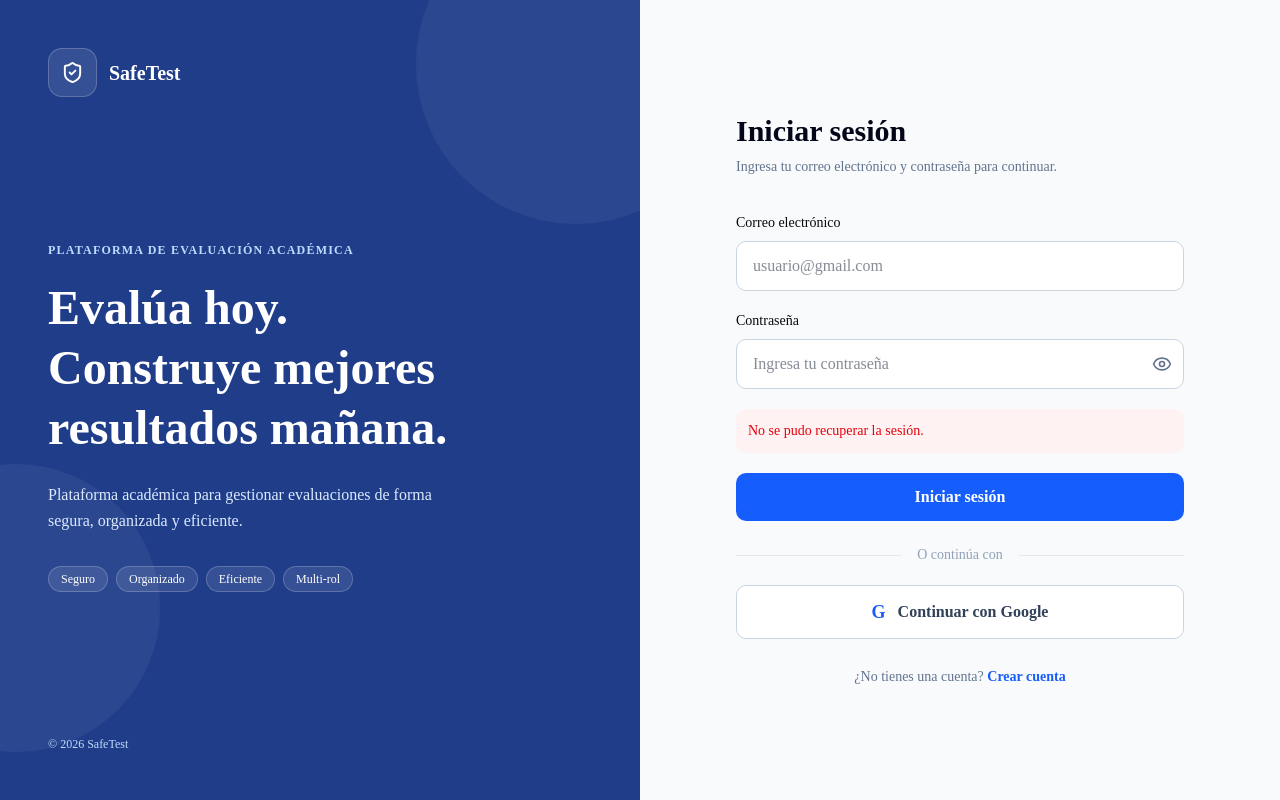
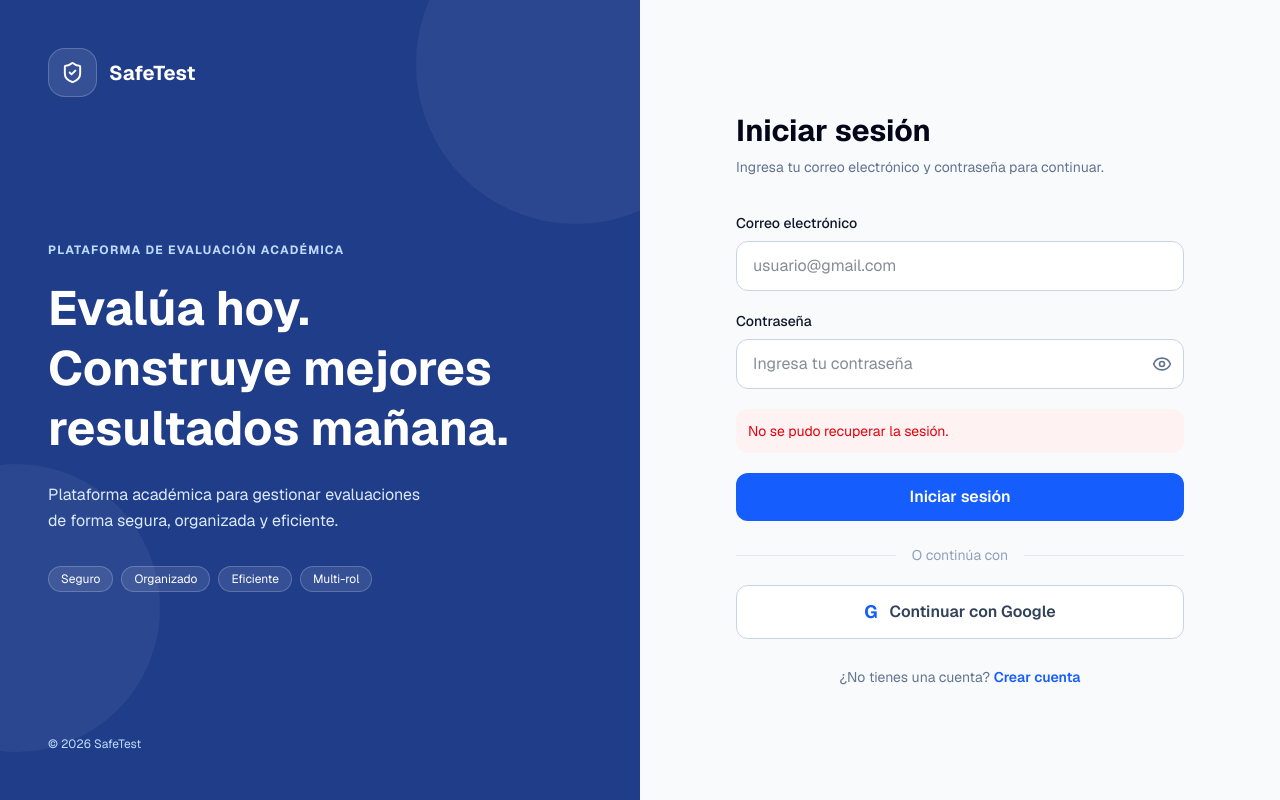
Before and after one commit to shalure10lure/SafeTest, a Next.js app in the folder frontend/: page / in a window 1280 px wide. Built offline with nearby package versions, Linux system fonts and the light colour scheme; no server answers.

Commit message:
style: establish SafeTest global design system

```diff
--- a/frontend/app/globals.css
+++ b/frontend/app/globals.css
@@ -1,15 +1,22 @@
+
 @import "tailwindcss";
 @import "tw-animate-css";
 @import "shadcn/tailwind.css";
 
 @custom-variant dark (&:is(.dark *));
 
+/* ==========================================
+   CONEXIÓN CON TAILWIND CSS
+   ========================================== */
+
 @theme inline {
   --color-background: var(--background);
   --color-foreground: var(--foreground);
-  --font-sans: var(--font-sans);
+
+  --font-sans: var(--font-geist-sans);
   --font-mono: var(--font-geist-mono);
-  --font-heading: var(--font-sans);
+  --font-heading: var(--font-geist-sans);
+
   --color-sidebar-ring: var(--sidebar-ring);
   --color-sidebar-border: var(--sidebar-border);
   --color-sidebar-accent-foreground: var(--sidebar-accent-foreground);
@@ -18,14 +25,17 @@
   --color-sidebar-primary: var(--sidebar-primary);
   --color-sidebar-foreground: var(--sidebar-foreground);
   --color-sidebar: var(--sidebar);
+
   --color-chart-5: var(--chart-5);
   --color-chart-4: var(--chart-4);
   --color-chart-3: var(--chart-3);
   --color-chart-2: var(--chart-2);
   --color-chart-1: var(--chart-1);
+
   --color-ring: var(--ring);
   --color-input: var(--input);
   --color-border: var(--border);
+
   --color-destructive: var(--destructive);
   --color-accent-foreground: var(--accent-foreground);
   --color-accent: var(--accent);
@@ -39,6 +49,21 @@
   --color-popover: var(--popover);
   --color-card-foreground: var(--card-foreground);
   --color-card: var(--card);
+
+  /* Identidad institucional SafeTest */
+  --color-brand: var(--brand);
+  --color-brand-light: var(--brand-light);
+  --color-brand-dark: var(--brand-dark);
+
+  /* Estados funcionales */
+  --color-success: var(--success);
+  --color-success-background: var(--success-background);
+  --color-warning: var(--warning);
+  --color-warning-background: var(--warning-background);
+  --color-info: var(--info);
+  --color-info-background: var(--info-background);
+
+  /* Bordes redondeados */
   --radius-sm: calc(var(--radius) * 0.6);
   --radius-md: calc(var(--radius) * 0.8);
   --radius-lg: var(--radius);
@@ -48,83 +73,162 @@
   --radius-4xl: calc(var(--radius) * 2.6);
 }
 
+/* ==========================================
+   TEMA CLARO — SAFETEST
+   ========================================== */
+
 :root {
-  --background: oklch(1 0 0);
-  --foreground: oklch(0.145 0 0);
-  --card: oklch(1 0 0);
-  --card-foreground: oklch(0.145 0 0);
-  --popover: oklch(1 0 0);
-  --popover-foreground: oklch(0.145 0 0);
-  --primary: oklch(0.205 0 0);
-  --primary-foreground: oklch(0.985 0 0);
-  --secondary: oklch(0.97 0 0);
-  --secondary-foreground: oklch(0.205 0 0);
-  --muted: oklch(0.97 0 0);
-  --muted-foreground: oklch(0.556 0 0);
-  --accent: oklch(0.97 0 0);
-  --accent-foreground: oklch(0.205 0 0);
-  --destructive: oklch(0.577 0.245 27.325);
-  --border: oklch(0.922 0 0);
-  --input: oklch(0.922 0 0);
-  --ring: oklch(0.708 0 0);
-  --chart-1: oklch(0.87 0 0);
-  --chart-2: oklch(0.556 0 0);
-  --chart-3: oklch(0.439 0 0);
-  --chart-4: oklch(0.371 0 0);
-  --chart-5: oklch(0.269 0 0);
-  --radius: 0.625rem;
-  --sidebar: oklch(0.985 0 0);
-  --sidebar-foreground: oklch(0.145 0 0);
-  --sidebar-primary: oklch(0.205 0 0);
-  --sidebar-primary-foreground: oklch(0.985 0 0);
-  --sidebar-accent: oklch(0.97 0 0);
-  --sidebar-accent-foreground: oklch(0.205 0 0);
-  --sidebar-border: oklch(0.922 0 0);
-  --sidebar-ring: oklch(0.708 0 0);
+  /* Identidad institucional */
+  --brand: #1e3a8a;
+  --brand-light: #dbeafe;
+  --brand-dark: #172554;
+
+  /* Fondo y texto principal */
+  --background: #f8fafc;
+  --foreground: #0f172a;
+
+  /* Tarjetas */
+  --card: #ffffff;
+  --card-foreground: #0f172a;
+
+  /* Ventanas emergentes */
+  --popover: #ffffff;
+  --popover-foreground: #0f172a;
+
+  /* Acciones principales */
+  --primary: #2563eb;
+  --primary-foreground: #ffffff;
+
+  /* Acciones secundarias */
+  --secondary: #eff6ff;
+  --secondary-foreground: #1e40af;
+
+  /* Elementos secundarios */
+  --muted: #f1f5f9;
+  --muted-foreground: #64748b;
+
+  /* Selección y hover */
+  --accent: #dbeafe;
+  --accent-foreground: #1d4ed8;
+
+  /* Estados funcionales */
+  --success: #047857;
+  --success-background: #ecfdf5;
+
+  --warning: #b45309;
+  --warning-background: #fffbeb;
+
+  --info: #1d4ed8;
+  --info-background: #eff6ff;
+
+  --destructive: #dc2626;
+
+  /* Bordes, inputs y focus */
+  --border: #e2e8f0;
+  --input: #cbd5e1;
+  --ring: #3b82f6;
+
+  /* Gráficos y estadísticas */
+  --chart-1: #2563eb;
+  --chart-2: #0ea5e9;
+  --chart-3: #1e3a8a;
+  --chart-4: #0d9488;
+  --chart-5: #64748b;
+
+  /* Radio general */
+  --radius: 0.75rem;
+
+  /* Menú lateral */
+  --sidebar: #ffffff;
+  --sidebar-foreground: #334155;
+  --sidebar-primary: #2563eb;
+  --sidebar-primary-foreground: #ffffff;
+  --sidebar-accent: #dbeafe;
+  --sidebar-accent-foreground: #1d4ed8;
+  --sidebar-border: #e2e8f0;
+  --sidebar-ring: #3b82f6;
 }
 
+/* ==========================================
+   TEMA OSCURO
+   ========================================== */
+
 .dark {
-  --background: oklch(0.145 0 0);
-  --foreground: oklch(0.985 0 0);
-  --card: oklch(0.205 0 0);
-  --card-foreground: oklch(0.985 0 0);
-  --popover: oklch(0.205 0 0);
-  --popover-foreground: oklch(0.985 0 0);
-  --primary: oklch(0.922 0 0);
-  --primary-foreground: oklch(0.205 0 0);
-  --secondary: oklch(0.269 0 0);
-  --secondary-foreground: oklch(0.985 0 0);
-  --muted: oklch(0.269 0 0);
-  --muted-foreground: oklch(0.708 0 0);
-  --accent: oklch(0.269 0 0);
-  --accent-foreground: oklch(0.985 0 0);
-  --destructive: oklch(0.704 0.191 22.216);
-  --border: oklch(1 0 0 / 10%);
-  --input: oklch(1 0 0 / 15%);
-  --ring: oklch(0.556 0 0);
-  --chart-1: oklch(0.87 0 0);
-  --chart-2: oklch(0.556 0 0);
-  --chart-3: oklch(0.439 0 0);
-  --chart-4: oklch(0.371 0 0);
-  --chart-5: oklch(0.269 0 0);
-  --sidebar: oklch(0.205 0 0);
-  --sidebar-foreground: oklch(0.985 0 0);
-  --sidebar-primary: oklch(0.488 0.243 264.376);
-  --sidebar-primary-foreground: oklch(0.985 0 0);
-  --sidebar-accent: oklch(0.269 0 0);
-  --sidebar-accent-foreground: oklch(0.985 0 0);
-  --sidebar-border: oklch(1 0 0 / 10%);
-  --sidebar-ring: oklch(0.556 0 0);
+  --brand: #60a5fa;
+  --brand-light: #1e3a8a;
+  --brand-dark: #172554;
+
+  --background: #0f172a;
+  --foreground: #f8fafc;
+
+  --card: #1e293b;
+  --card-foreground: #f8fafc;
+
+  --popover: #1e293b;
+  --popover-foreground: #f8fafc;
+
+  --primary: #60a5fa;
+  --primary-foreground: #0f172a;
+
+  --secondary: #1e3a8a;
+  --secondary-foreground: #dbeafe;
+
+  --muted: #1e293b;
+  --muted-foreground: #94a3b8;
+
+  --accent: #1e3a8a;
+  --accent-foreground: #bfdbfe;
+
+  --success: #34d399;
+  --success-background: #064e3b;
+
+  --warning: #fbbf24;
+  --warning-background: #451a03;
+
+  --info: #93c5fd;
+  --info-background: #172554;
+
+  --destructive: #f87171;
+
+  --border: #334155;
+  --input: #475569;
+  --ring: #60a5fa;
+
+  --chart-1: #60a5fa;
+  --chart-2: #38bdf8;
+  --chart-3: #818cf8;
+  --chart-4: #2dd4bf;
+  --chart-5: #94a3b8;
+
+  --sidebar: #0f172a;
+  --sidebar-foreground: #cbd5e1;
+  --sidebar-primary: #60a5fa;
+  --sidebar-primary-foreground: #0f172a;
+  --sidebar-accent: #1e3a8a;
+  --sidebar-accent-foreground: #bfdbfe;
+  --sidebar-border: #334155;
+  --sidebar-ring: #60a5fa;
 }
+
+/* ==========================================
+   ESTILOS BASE
+   ========================================== */
 
 @layer base {
   * {
     @apply border-border outline-ring/50;
   }
-  body {
-    @apply bg-background text-foreground;
-  }
+
   html {
     @apply font-sans;
   }
+
+  body {
+    @apply bg-background text-foreground antialiased;
+  }
+
+  ::selection {
+    background-color: var(--brand-light);
+    color: var(--foreground);
+  }
 }
--- a/frontend/components/layout/AppShell.tsx
+++ b/frontend/components/layout/AppShell.tsx
@@ -98,7 +98,7 @@ export default function AppShell({
     );
 
     return (
-        <div className="flex h-screen overflow-hidden bg-slate-50">
+        <div className="flex h-screen overflow-hidden bg-background text-foreground">
             {/* Sidebar fijo en escritorio */}
             <div className="hidden w-60 shrink-0 lg:block">{sidebar}</div>
 
@@ -109,7 +109,7 @@ export default function AppShell({
                         type="button"
                         aria-label="Cerrar menú"
                         onClick={() => setMenuAbierto(false)}
-                        className="absolute inset-0 bg-slate-900/40"
+                        className="absolute inset-0 bg-black/40 backdrop-blur-sm"
                     />
                     <div className="relative h-full w-64 max-w-[85vw] shadow-xl">
                         {sidebar}
```
